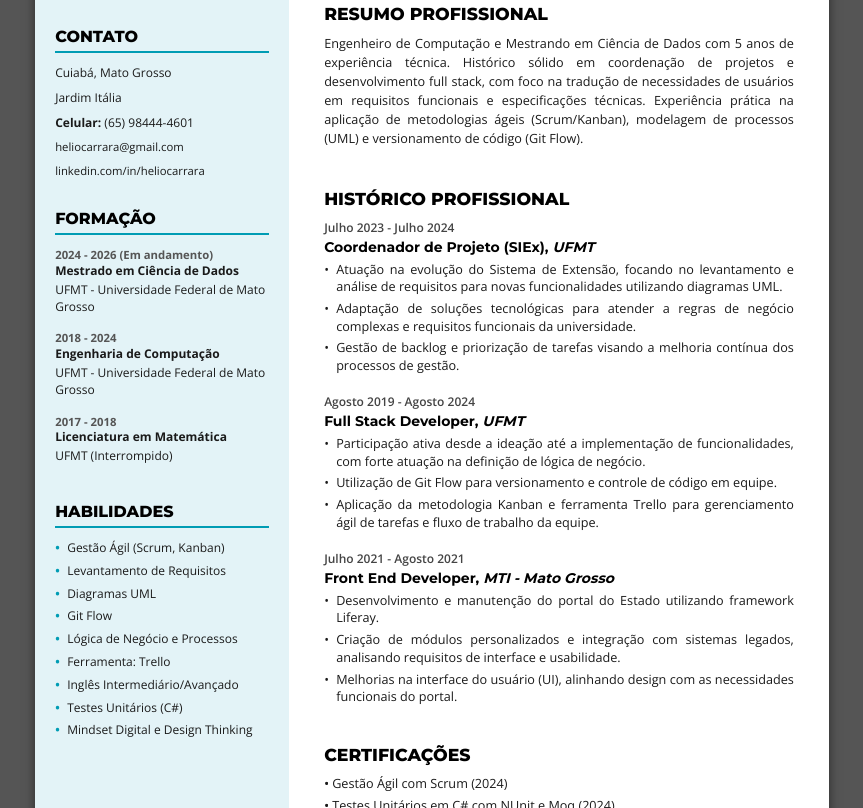
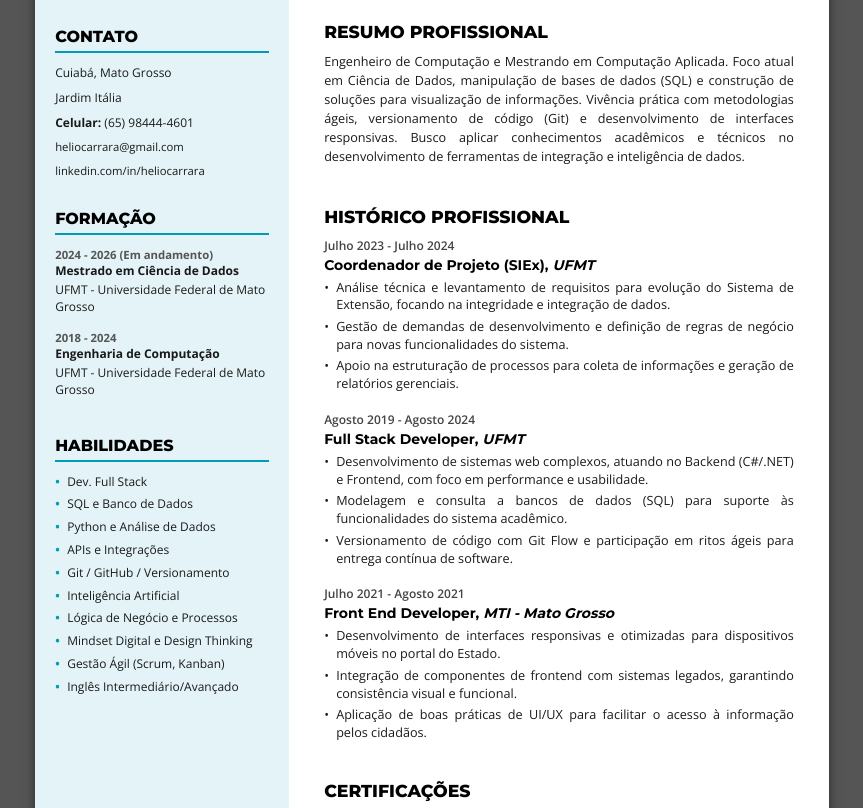
Before and after one commit to heliocarrara/static-cv-generator, a plain HTML site: page cv-hc-full.html in a window 1280 px wide. Shown: the part 203-1011 px from the top of the page, without its empty margins (208-1071 px from the left). Drawn offline with nearby package versions, Linux system fonts and the light colour scheme.

Commit message:
Adaptar currículo para vaga de Residente Técnico SEJUS (Dados e Dev)

```diff
--- a/cv-hc-full.html
+++ b/cv-hc-full.html
@@ -296,38 +296,34 @@
                 UFMT - Universidade Federal de Mato Grosso
             </div>
 
-            <div class="education-item">
-                <span class="education-year">2017 - 2018</span>
-                <span class="education-degree">Licenciatura em Matemática</span>
-                UFMT (Interrompido)
-            </div>
             <br>
 
             <h3 class="section-title">Habilidades</h3>
             <ul class="skills-list">
+                <li>Dev. Full Stack</li>
+                <li>SQL e Banco de Dados</li>
+                <li>Python e Análise de Dados</li>
+                <li>APIs e Integrações</li>
+                <li>Git / GitHub / Versionamento</li>
+                <li>Inteligência Artificial</li>
+                <li>Lógica de Negócio e Processos</li>
+                <li>Mindset Digital e Design Thinking</li>
                 <li>Gestão Ágil (Scrum, Kanban)</li>
-                <li>Levantamento de Requisitos</li>
-                <li>Diagramas UML</li>
-                <li>Git Flow</li>
-                <li>Lógica de Negócio e Processos</li>
-                <li>Ferramenta: Trello</li>
                 <li>Inglês Intermediário/Avançado</li>
-                <li>Testes Unitários (C#)</li>
-                <li>Mindset Digital e Design Thinking</li>
             </ul>
         </aside>
 
         <main>
             <header>
                 <h1 contenteditable="true">Helio Carrara<br>Belido Júnior</h1>
-                <div class="role-title" contenteditable="true">Analista de Requisitos / Eng. Computação</div>
+                <div class="role-title" contenteditable="true">Engenheiro de Computação | Mestrando em Ciência de Dados</div>
                 <div class="name-underline"></div>
             </header>
 
             <section>
                 <h2 class="main-section-title">Resumo Profissional</h2>
                 <p class="profile-text" contenteditable="true">
-                    Engenheiro de Computação e Mestrando em Ciência de Dados com 5 anos de experiência técnica. Histórico sólido em coordenação de projetos e desenvolvimento full stack, com foco na tradução de necessidades de usuários em requisitos funcionais e especificações técnicas. Experiência prática na aplicação de metodologias ágeis (Scrum/Kanban), modelagem de processos (UML) e versionamento de código (Git Flow).
+                    Engenheiro de Computação e Mestrando em Computação Aplicada. Foco atual em Ciência de Dados, manipulação de bases de dados (SQL) e construção de soluções para visualização de informações. Vivência prática com metodologias ágeis, versionamento de código (Git) e desenvolvimento de interfaces responsivas. Busco aplicar conhecimentos acadêmicos e técnicos no desenvolvimento de ferramentas de integração e inteligência de dados.
                 </p>
             </section>
 
@@ -338,9 +334,9 @@
                     <div class="job-date" contenteditable="true">Julho 2023 - Julho 2024</div>
                     <div class="job-title" contenteditable="true">Coordenador de Projeto (SIEx), <i>UFMT</i></div>
                     <ul class="job-details">
-                        <li contenteditable="true">Atuação na evolução do Sistema de Extensão, focando no levantamento e análise de requisitos para novas funcionalidades utilizando diagramas UML.</li>
-                        <li contenteditable="true">Adaptação de soluções tecnológicas para atender a regras de negócio complexas e requisitos funcionais da universidade.</li>
-                        <li contenteditable="true">Gestão de backlog e priorização de tarefas visando a melhoria contínua dos processos de gestão.</li>
+                        <li contenteditable="true">Análise técnica e levantamento de requisitos para evolução do Sistema de Extensão, focando na integridade e integração de dados.</li>
+                        <li contenteditable="true">Gestão de demandas de desenvolvimento e definição de regras de negócio para novas funcionalidades do sistema.</li>
+                        <li contenteditable="true">Apoio na estruturação de processos para coleta de informações e geração de relatórios gerenciais.</li>
                     </ul>
                 </div>
 
@@ -348,9 +344,9 @@
                     <div class="job-date" contenteditable="true">Agosto 2019 - Agosto 2024</div>
                     <div class="job-title" contenteditable="true">Full Stack Developer, <i>UFMT</i></div>
                     <ul class="job-details">
-                        <li contenteditable="true">Participação ativa desde a ideação até a implementação de funcionalidades, com forte atuação na definição de lógica de negócio.</li>
-                        <li contenteditable="true">Utilização de Git Flow para versionamento e controle de código em equipe.</li>
-                        <li contenteditable="true">Aplicação da metodologia Kanban e ferramenta Trello para gerenciamento ágil de tarefas e fluxo de trabalho da equipe.</li>
+                        <li contenteditable="true">Desenvolvimento de sistemas web complexos, atuando no Backend (C#/.NET) e Frontend, com foco em performance e usabilidade.</li>
+                        <li contenteditable="true">Modelagem e consulta a bancos de dados (SQL) para suporte às funcionalidades do sistema acadêmico.</li>
+                        <li contenteditable="true">Versionamento de código com Git Flow e participação em ritos ágeis para entrega contínua de software.</li>
                     </ul>
                 </div>
 
@@ -358,9 +354,9 @@
                     <div class="job-date" contenteditable="true">Julho 2021 - Agosto 2021</div>
                     <div class="job-title" contenteditable="true">Front End Developer, <i>MTI - Mato Grosso</i></div>
                     <ul class="job-details">
-                        <li contenteditable="true">Desenvolvimento e manutenção do portal do Estado utilizando framework Liferay.</li>
-                        <li contenteditable="true">Criação de módulos personalizados e integração com sistemas legados, analisando requisitos de interface e usabilidade.</li>
-                        <li contenteditable="true">Melhorias na interface do usuário (UI), alinhando design com as necessidades funcionais do portal.</li>
+                        <li contenteditable="true">Desenvolvimento de interfaces responsivas e otimizadas para dispositivos móveis no portal do Estado.</li>
+                        <li contenteditable="true">Integração de componentes de frontend com sistemas legados, garantindo consistência visual e funcional.</li>
+                        <li contenteditable="true">Aplicação de boas práticas de UI/UX para facilitar o acesso à informação pelos cidadãos.</li>
                     </ul>
                 </div>
             </section>
```
